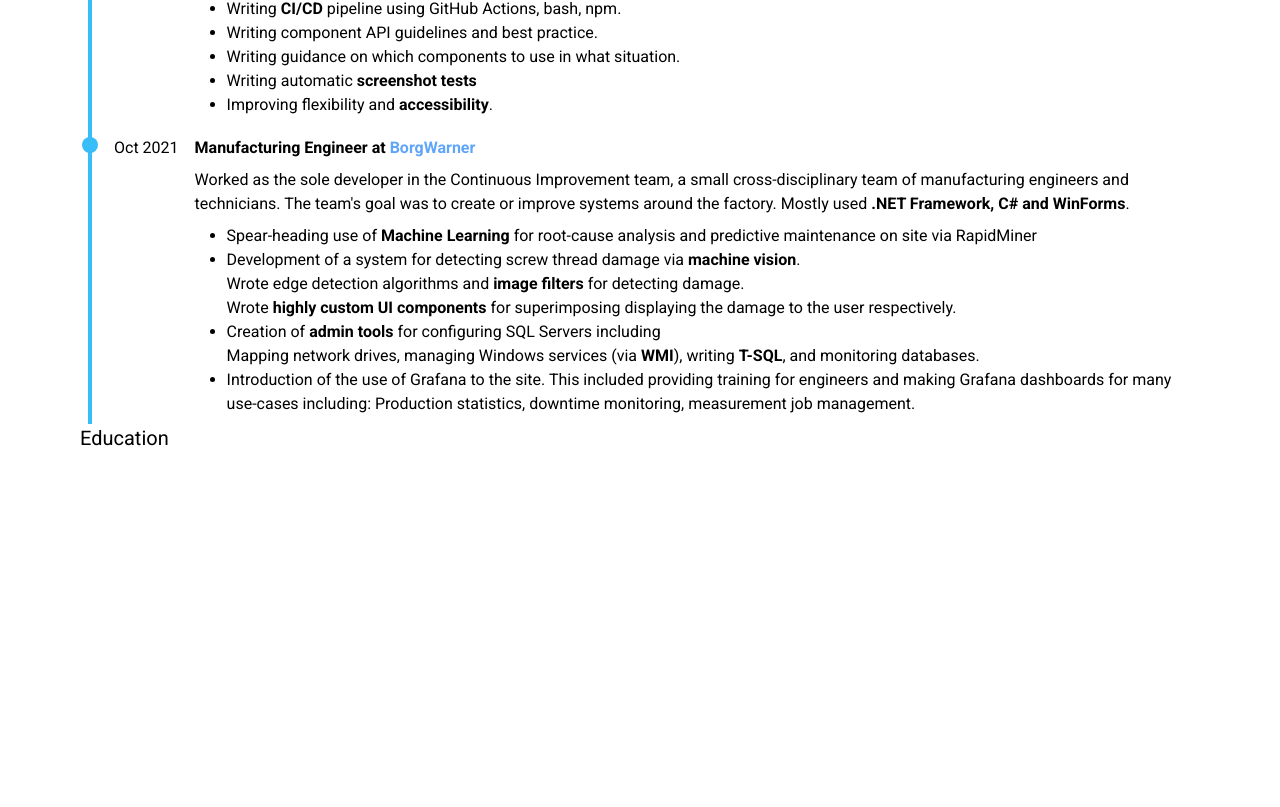
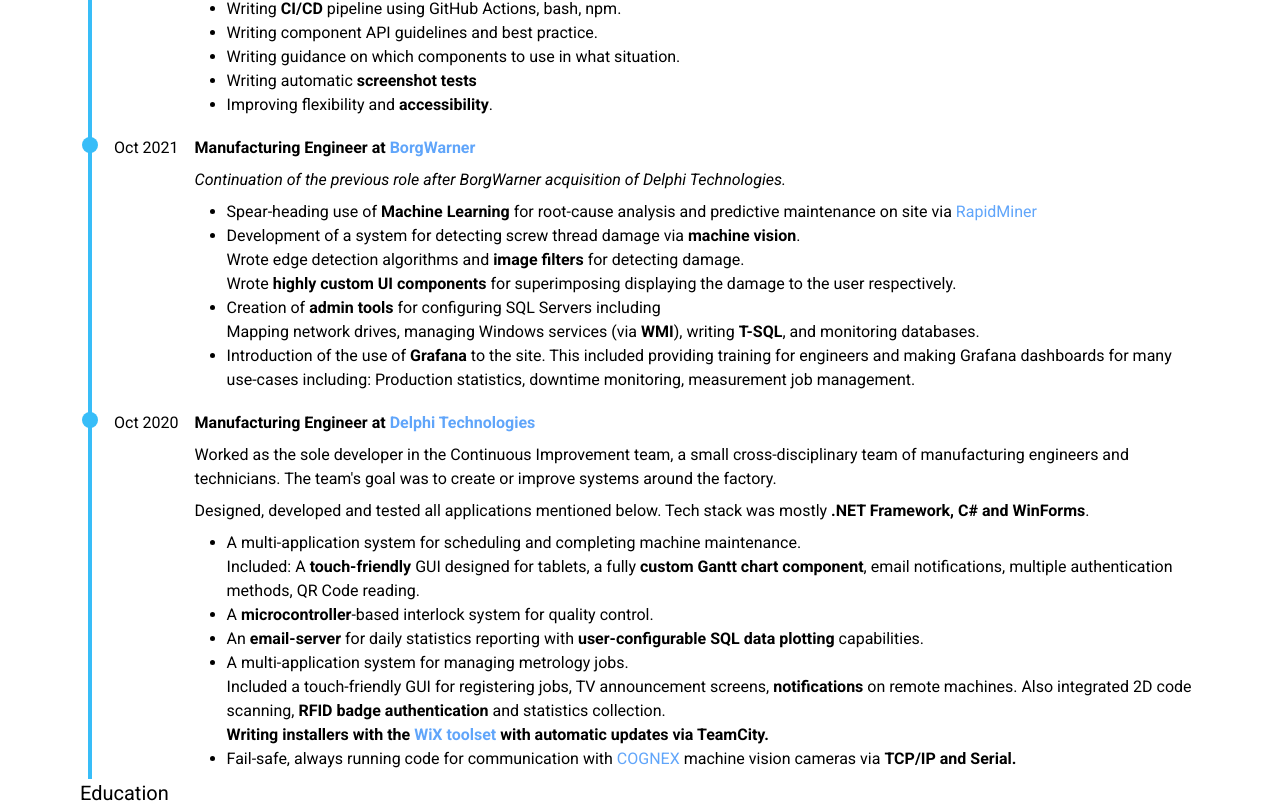
Before and after one commit to ArmandBernard/WebCV, a React (Vite) app: page / in a window 1280 px wide. Shown: the part 398-1205 px from the top of the page. Before the commit the page ends 850 px from the top, so only its background shows below. Built offline with nearby package versions, Linux system fonts and the light colour scheme.

Commit message:
Add Delphi experience

```diff
--- a/src/Experience.tsx
+++ b/src/Experience.tsx
@@ -77,17 +77,15 @@ export const Experience = () => {
               Manufacturing Engineer at{" "}
               <a href="https://www.borgwarner.com/home">BorgWarner</a>
             </h3>
-            <p>
-              Worked as the sole developer in the Continuous Improvement team, a
-              small cross-disciplinary team of manufacturing engineers and
-              technicians. The team's goal was to create or improve systems
-              around the factory. Mostly used{" "}
-              <b>.NET Framework, C# and WinForms</b>.
+            <p className="italic">
+              Continuation of the previous role after BorgWarner acquisition of
+              Delphi Technologies.
             </p>
             <ul className="list-disc pl-8">
               <li>
                 Spear-heading use of <b>Machine Learning</b> for root-cause
-                analysis and predictive maintenance on site via RapidMiner
+                analysis and predictive maintenance on site via{" "}
+                <a href="https://rapidminer.com/">RapidMiner</a>
               </li>
               <li>
                 Development of a system for detecting screw thread damage via{" "}
@@ -106,10 +104,64 @@ export const Experience = () => {
                 <b>WMI</b>), writing <b>T-SQL</b>, and monitoring databases.
               </li>
               <li>
-                Introduction of the use of Grafana to the site. This included
-                providing training for engineers and making Grafana dashboards
-                for many use-cases including: Production statistics, downtime
-                monitoring, measurement job management.
+                Introduction of the use of <b>Grafana</b> to the site. This
+                included providing training for engineers and making Grafana
+                dashboards for many use-cases including: Production statistics,
+                downtime monitoring, measurement job management.
+              </li>
+            </ul>
+          </div>
+        </TimelineSegment>
+        <TimelineSegment timelineText="Oct 2020">
+          <div className="flex flex-col gap-2">
+            <h3 className="font-semibold">
+              Manufacturing Engineer at{" "}
+              <a href="https://www.delphiautoparts.com/">Delphi Technologies</a>
+            </h3>
+            <p>
+              Worked as the sole developer in the Continuous Improvement team, a
+              small cross-disciplinary team of manufacturing engineers and
+              technicians. The team's goal was to create or improve systems
+              around the factory.
+            </p>
+            <p>
+              Designed, developed and tested all applications mentioned below.
+              Tech stack was mostly <b>.NET Framework, C# and WinForms</b>.
+            </p>
+            <ul className="list-disc pl-8">
+              <li>
+                A multi-application system for scheduling and completing machine
+                maintenance.
+                <br />
+                Included: A <b>touch-friendly</b> GUI designed for tablets, a
+                fully <b>custom Gantt chart component</b>, email notifications,
+                multiple authentication methods, QR Code reading.
+              </li>
+              <li>
+                A <b>microcontroller</b>-based interlock system for quality
+                control.
+              </li>
+              <li>
+                An <b>email-server</b> for daily statistics reporting with{" "}
+                <b>user-configurable SQL data plotting</b> capabilities.
+              </li>
+              <li>
+                A multi-application system for managing metrology jobs.
+                <br />
+                Included a touch-friendly GUI for registering jobs, TV
+                announcement screens, <b>notifications</b> on remote machines.
+                Also integrated 2D code scanning,{" "}
+                <b>RFID badge authentication</b> and statistics collection.
+              </li>
+              <b>
+                Writing installers with the{" "}
+                <a href="https://wixtoolset.org/">WiX toolset</a> with automatic
+                updates via TeamCity.
+              </b>
+              <li>
+                Fail-safe, always running code for communication with{" "}
+                <a href="https://www.cognex.com/">COGNEX</a> machine vision
+                cameras via <b>TCP/IP and Serial.</b>
               </li>
             </ul>
           </div>
```
